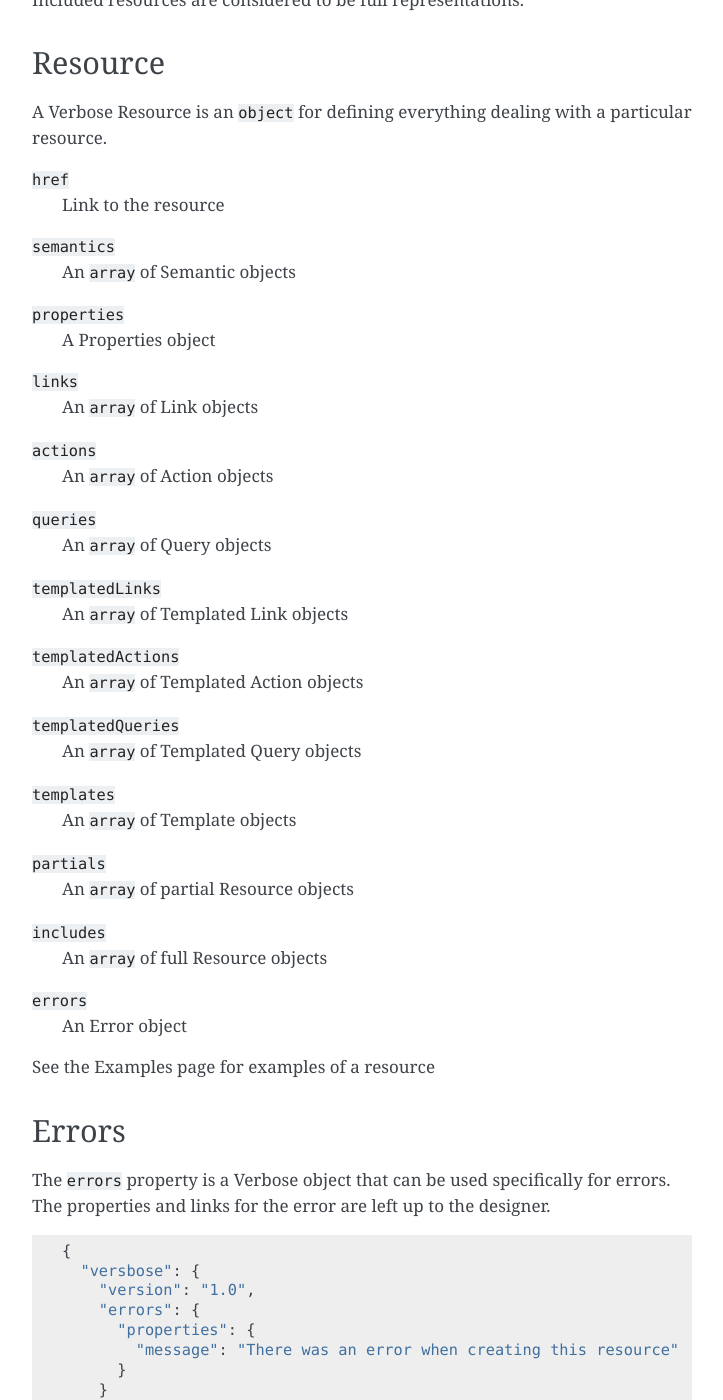
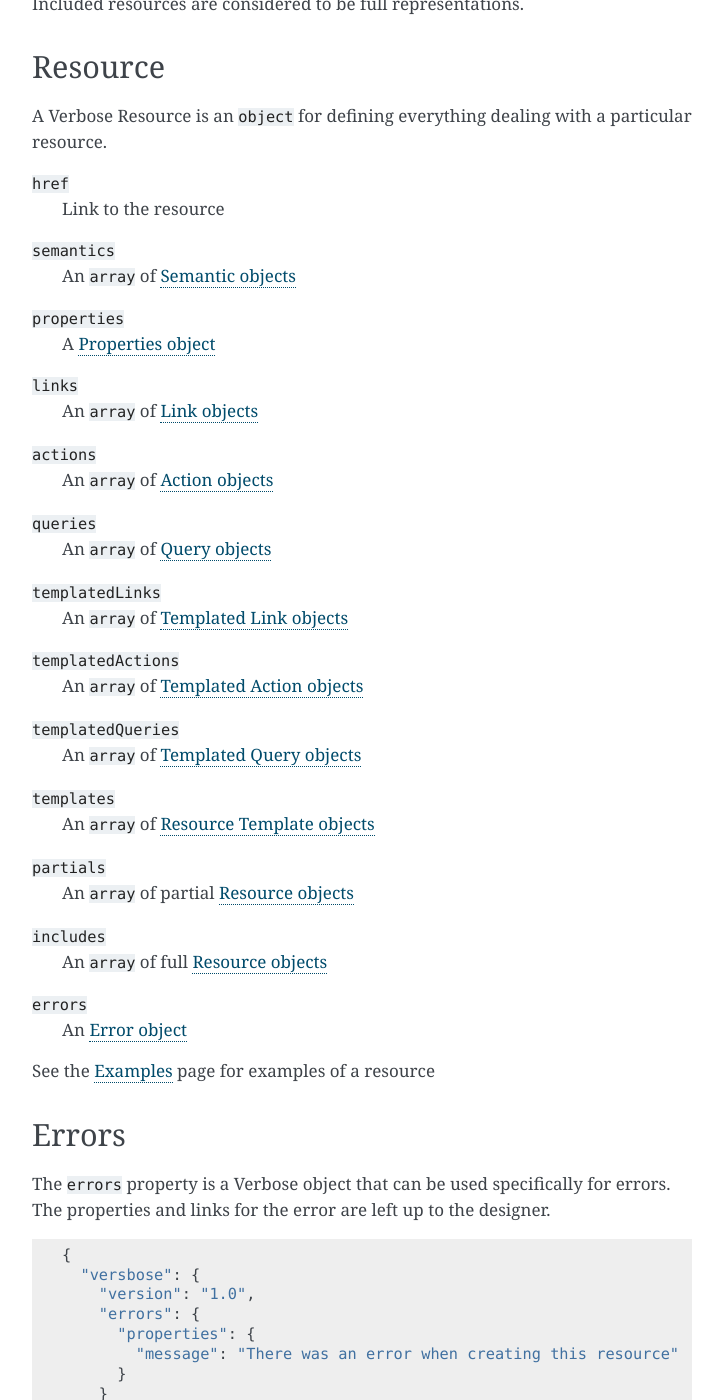
Before and after one commit to smizell/verbose, a Sphinx documentation site: the page built from docs/specification.rst, in a window 1280 px wide and 1400 px high, scrolled down 14095 px. Shown: the whole window, without its empty margins (388-1111 px from the left). Built offline with Sphinx 7.4.7, drawn with Linux system fonts in a browser that asks for light colours; some of the changed text lies outside the part shown.

Commit message:
Add links and references

```diff
--- a/docs/overview.rst
+++ b/docs/overview.rst
@@ -1,5 +1,7 @@
 Overview
 ========
+
+.. _description:
 
 Description
 -----------
@@ -14,6 +16,8 @@ Verbose is a general-purpose, multi-use hypermedia format that can be used to bu
 
 It can be as minimal or verbose as necessary to fit the situation. Because of it's design, it should be able to cover almost anything that other hypermedia formats can cover.
 
+.. _design:
+
 Design
 ------
 
--- a/docs/specification.rst
+++ b/docs/specification.rst
@@ -87,7 +89,7 @@ These properties are reused by several items but are not common to all.
   Templated URL of the item
 
 ``forEach``
-  An ``array`` of Verbose Paths that specify for what item a template can be used. These templates can be for links, queries, actions, or resource templates.
+  An ``array`` of :ref:`Verbose Paths <verbose_path>` that specify for what item a template can be used. These templates can be for links, queries, actions, or resource templates.
 
   If the Verbose Path string specified references more than one item in the document, it means that template can be used for each of those items.
 
@@ -506,10 +530,10 @@ In this example, there are both URI parameters and query parameters for building
     }
   }
 
+.. _resource_template:
 
 Resource Template
 -----------------
-
 
 ``mediaTypes``
   Defines the media types for the request. Can be an array of media types.
@@ -619,6 +645,8 @@ Includes
 
 Included resources are considered to be full representations.
 
+.. _resource:
+
 Resource
 --------
 
@@ -628,42 +656,44 @@ A Verbose Resource is an ``object`` for defining everything dealing with a parti
   Link to the resource
 
 ``semantics``
-  An ``array`` of Semantic objects
+  An ``array`` of :ref:`Semantic objects <semantics>`
 
 ``properties``
-  A Properties object
+  A :ref:`Properties object <properties>`
 
 ``links``
-  An ``array`` of Link objects
+  An ``array`` of :ref:`Link objects <links>`
 
 ``actions``
-  An ``array`` of Action objects
+  An ``array`` of :ref:`Action objects <actions>`
 
 ``queries``
-  An ``array`` of Query objects
+  An ``array`` of :ref:`Query objects <queries>`
 
 ``templatedLinks``
-  An ``array`` of Templated Link objects
+  An ``array`` of :ref:`Templated Link objects <templated_links>`
 
 ``templatedActions``
-  An ``array`` of Templated Action objects
+  An ``array`` of :ref:`Templated Action objects <templated_actions>`
 
 ``templatedQueries``
-  An ``array`` of Templated Query objects
+  An ``array`` of :ref:`Templated Query objects <templated_queries>`
 
 ``templates``
-  An ``array`` of Template objects
+  An ``array`` of :ref:`Resource Template objects <resource_template>`
 
 ``partials``
-  An ``array`` of partial Resource objects
+  An ``array`` of partial :ref:`Resource objects <resource>`
 
 ``includes``
-  An ``array`` of full Resource objects
+  An ``array`` of full :ref:`Resource objects <resource>`
 
 ``errors``
-  An Error object
+  An :ref:`Error object <errors>`
 
-See the Examples page for examples of a resource
+See the :ref:`Examples <examples>` page for examples of a resource
+
+.. _errors:
 
 Errors
 ------
```
Also changed, not shown: other parts of docs/specification.rst (+30 -2 lines), docs/examples.rst (+288 -282 lines).
